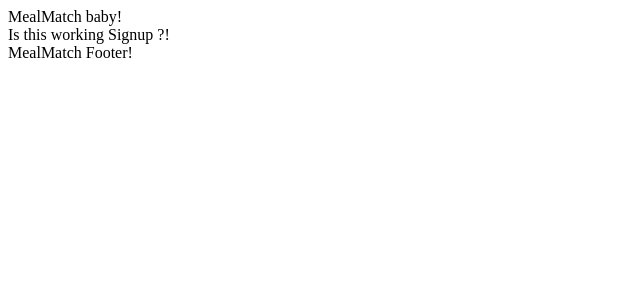
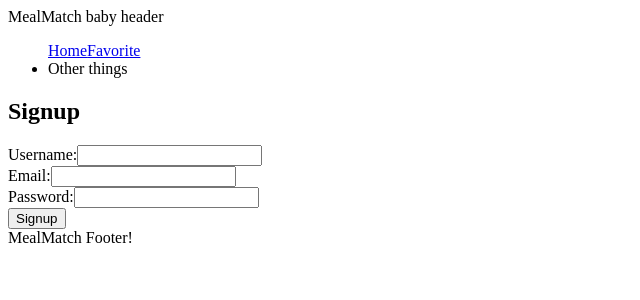
Before and after one commit to jocephuss/MealMatch, a React (Vite) app in the folder client/: page /signup in a window 1280 px wide. Shown: the top 300 px of the page, without its empty margins (0-640 px from the left). Built offline with nearby package versions, Linux system fonts and the light colour scheme.

Commit message:
navigation

```diff
--- a/client/src/App.jsx
+++ b/client/src/App.jsx
@@ -13,6 +13,8 @@ import { setContext } from "@apollo/client/link/context";
 //////////////////////////////
 import { Outlet } from "react-router-dom";
 import Header from "./components/Header/index";
+import Navigation from "./components/Navigation/index";
+
 import Footer from "./components/Footer/index";
 
 // Construct our main GraphQL API endpoint
@@ -45,7 +47,8 @@ const App = () => {
 
     <ApolloProvider client={client}>
       <Header />
-      <main className="blkBg">
+      <Navigation />
+      <main>
         <Outlet />
       </main>
       <Footer />
--- a/client/src/components/Footer/index.jsx
+++ b/client/src/components/Footer/index.jsx
@@ -1,4 +1,3 @@
-
 const Footer = () => {
   return (
     <footer>
--- a/client/src/components/Header/index.jsx
+++ b/client/src/components/Header/index.jsx
@@ -1,4 +1,4 @@
-import { Link } from 'react-router-dom';
+import { Link } from "react-router-dom";
 
 // import Auth from '../../utils/auth';
 
@@ -7,12 +7,12 @@ import { Link } from 'react-router-dom';
 //     event.preventDefault();
 //     Auth.logout();
 //   };
-  const Header = () => {
-    return (
-    <header >
-    <div>MealMatch baby!</div>
+const Header = () => {
+  return (
+    <header>
+      <div>MealMatch baby header</div>
     </header>
-  )
+  );
 };
 
 export default Header;
--- /dev/null
+++ b/client/src/components/Navigation/index.jsx
@@ -0,0 +1,27 @@
+import { NavLink } from "react-router-dom";
+
+const Navigation = () => {
+  return (
+    <ul>
+      <NavLink
+      to="/home"
+                className={({ isActive }) =>
+                  isActive ? "nav-link tabs active" : "nav-link tabs"
+                }
+              >
+                Home
+      </NavLink>
+      <NavLink
+      to="/favorite"
+                className={({ isActive }) =>
+                  isActive ? "nav-link tabs active" : "nav-link tabs"
+                }
+              >
+                Favorite
+      </NavLink>
+
+      <li>Other things</li>
+    </ul>
+  );
+};
+export default Navigation;
--- a/client/src/pages/Login.jsx
+++ b/client/src/pages/Login.jsx
@@ -1,8 +1,42 @@
+import React, { useState } from "react";
+
 const Login = () => {
-    return (
-        <div>Is this working?!</div>
+  const [email, setEmail] = useState("");
+  const [password, setPassword] = useState("");
 
-    )
-}
+  const handleSubmit = (e) => {
+    e.preventDefault();
+    console.log("Logging in with:", { email, password });
+  };
+
+  return (
+    <div>
+      <h2>Login</h2>
+      <form onSubmit={handleSubmit}>
+        <div>
+          <label htmlFor="email">Email:</label>
+          <input
+            type="email"
+            id="email"
+            value={email}
+            onChange={(e) => setEmail(e.target.value)}
+            required
+          />
+        </div>
+        <div>
+          <label htmlFor="password">Password:</label>
+          <input
+            type="password"
+            id="password"
+            value={password}
+            onChange={(e) => setPassword(e.target.value)}
+            required
+          />
+        </div>
+        <button type="submit">Login</button>
+      </form>
+    </div>
+  );
+};
 
 export default Login;
--- a/client/src/pages/Signup.jsx
+++ b/client/src/pages/Signup.jsx
@@ -1,8 +1,54 @@
+import React, { useState } from "react";
+
 const Signup = () => {
-    return (
-        <div>Is this working Signup ?!</div>
+  const [username, setUsername] = useState("");
+  const [email, setEmail] = useState("");
+  const [password, setPassword] = useState("");
 
-    )
-}
+  const handleSubmit = (e) => {
+    e.preventDefault();
+
+    console.log("Signing up with:", { username, email, password });
+  };
+
+  return (
+    <div>
+      <h2>Signup</h2>
+      <form onSubmit={handleSubmit}>
+        <div>
+          <label htmlFor="username">Username:</label>
+          <input
+            type="text"
+            id="username"
+            value={username}
+            onChange={(e) => setUsername(e.target.value)}
+            required
+          />
+        </div>
+        <div>
+          <label htmlFor="email">Email:</label>
+          <input
+            type="email"
+            id="email"
+            value={email}
+            onChange={(e) => setEmail(e.target.value)}
+            required
+          />
+        </div>
+        <div>
+          <label htmlFor="password">Password:</label>
+          <input
+            type="password"
+            id="password"
+            value={password}
+            onChange={(e) => setPassword(e.target.value)}
+            required
+          />
+        </div>
+        <button type="submit">Signup</button>
+      </form>
+    </div>
+  );
+};
 
 export default Signup;
```
Also changed, not shown: client/src/components/login.jsx (deleted, +0 -42 lines), client/src/components/signup.jsx (deleted, +0 -54 lines).
